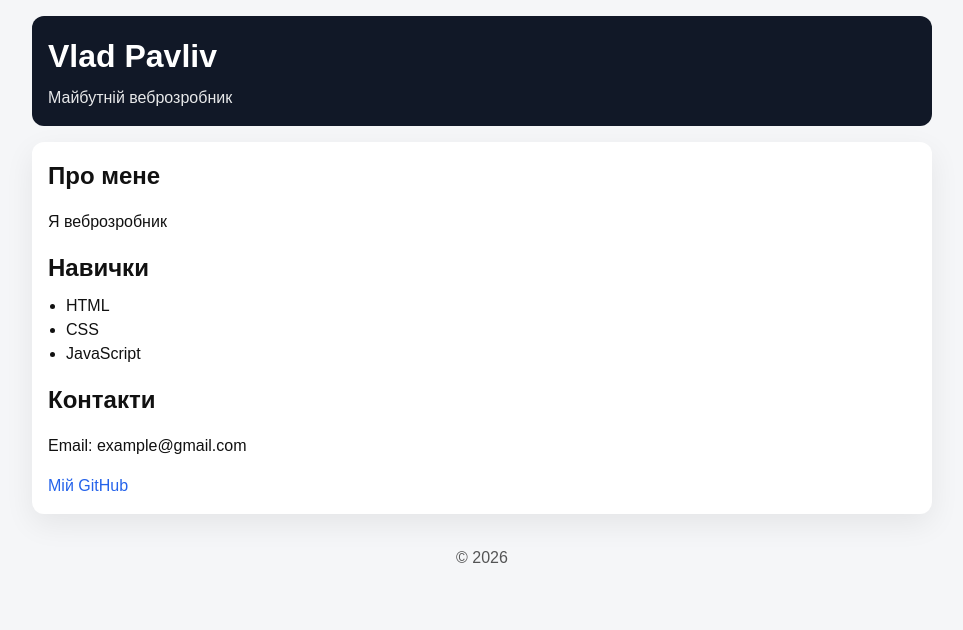
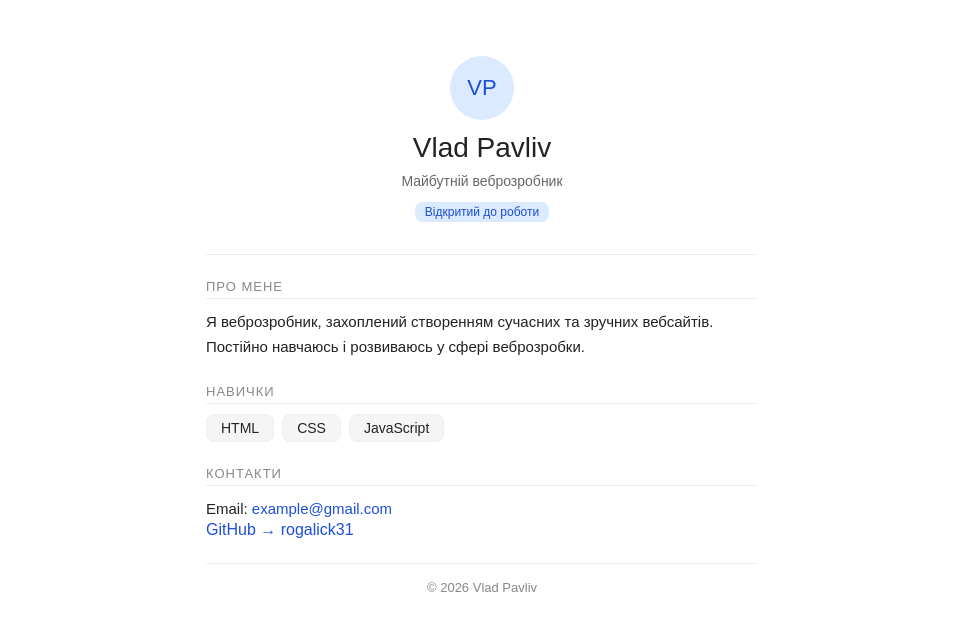
Before and after one commit to kolosoksosok287-crypto/lab_5, a plain HTML site: page index.html in a window 1280 px wide. Shown: the whole page, without its empty margins (158-1121 px from the left). Drawn offline with Linux system fonts and the light colour scheme.

Commit message:
Update index.html

```diff
--- a/index.html
+++ b/index.html
@@ -1,23 +1,37 @@
 <!DOCTYPE html>
 <html lang="uk">
 <head>
-    <link rel="stylesheet" href="styles.css">
   <meta charset="UTF-8">
   <title>Моє резюме</title>
+  <style>
+    * { box-sizing: border-box; margin: 0; padding: 0; }
+    body { font-family: Arial, sans-serif; max-width: 600px; margin: 0 auto; padding: 1.5rem; color: #222; }
+    header { text-align: center; padding: 2rem 1rem; border-bottom: 1px solid #eee; margin-bottom: 1.5rem; }
+    .avatar { width: 64px; height: 64px; border-radius: 50%; background: #dbeafe; display: flex; align-items: center; justify-content: center; font-size: 22px; font-weight: 500; color: #1d4ed8; margin: 0 auto 12px; }
+    h1 { font-size: 28px; font-weight: 500; }
+    header p { font-size: 14px; color: #666; margin-top: 6px; }
+    .badge { display: inline-block; background: #dbeafe; color: #1d4ed8; font-size: 12px; padding: 3px 10px; border-radius: 8px; margin-top: 8px; }
+    section { margin-bottom: 1.5rem; }
+    h2 { font-size: 13px; font-weight: 500; color: #888; text-transform: uppercase; letter-spacing: 1px; margin-bottom: 10px; padding-bottom: 4px; border-bottom: 1px solid #eee; }
+    p { font-size: 15px; line-height: 1.7; }
+    ul { list-style: none; display: flex; gap: 8px; flex-wrap: wrap; }
+    ul li { background: #f5f5f5; border: 1px solid #eee; border-radius: 8px; padding: 5px 14px; font-size: 14px; }
+    a { color: #1d4ed8; text-decoration: none; }
+    footer { text-align: center; font-size: 13px; color: #888; border-top: 1px solid #eee; padding-top: 1rem; margin-top: 1rem; }
+  </style>
 </head>
 <body>
-
   <header>
+    <div class="avatar">VP</div>
     <h1>Vlad Pavliv</h1>
     <p>Майбутній веброзробник</p>
+    <span class="badge">Відкритий до роботи</span>
   </header>
-
   <main>
     <section>
       <h2>Про мене</h2>
-        <p>Я веброзробник</p>
+      <p>Я веброзробник, захоплений створенням сучасних та зручних вебсайтів. Постійно навчаюсь і розвиваюсь у сфері веброзробки.</p>
     </section>
-
     <section>
       <h2>Навички</h2>
       <ul>
@@ -26,17 +40,12 @@
         <li>JavaScript</li>
       </ul>
     </section>
-
     <section>
       <h2>Контакти</h2>
-        <p>Email: example@gmail.com</p>
-        <a href="https://github.com/rogalick31">Мій GitHub</a>
+      <p>Email: <a href="mailto:example@gmail.com">example@gmail.com</a></p>
+      <a href="https://github.com/rogalick31">GitHub → rogalick31</a>
     </section>
   </main>
-
-<footer>
-    <p>© 2026</p>
-</footer>
-
+  <footer>© 2026 Vlad Pavliv</footer>
 </body>
 </html>
```
Lines whose indentation alone changed are shown as unchanged.
